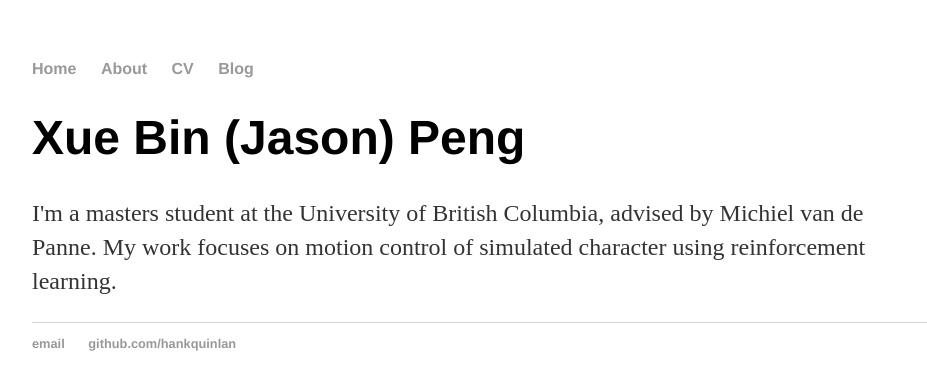
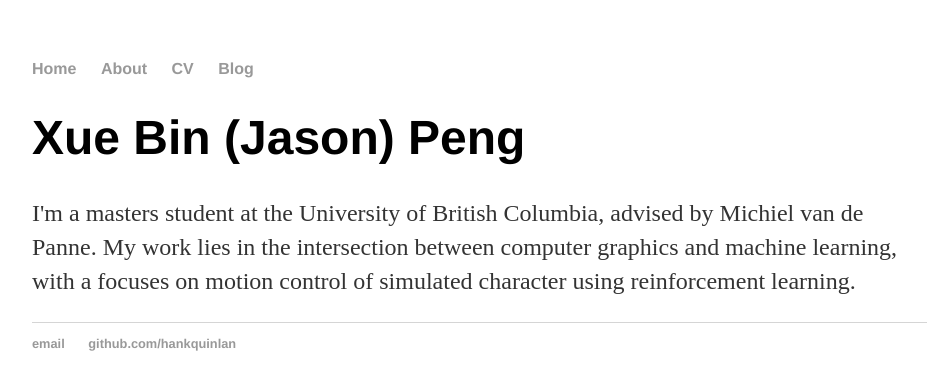
Before and after one commit to xbpeng/xbpeng.github.io, a Jekyll site: the page built from index.html, in a window 1280 px wide. Shown: the top 390 px of the page, without its empty margins (160-1087 px from the left). Built offline with Jekyll 4.4.1, drawn with Linux system fonts in a browser that asks for light colours.

Commit message:
Update index.html
update

```diff
--- a/index.html
+++ b/index.html
@@ -4,5 +4,5 @@ title: Xue Bin (Jason) Peng
 ---
 <div class="blurb">
 	<h1>Xue Bin (Jason) Peng</h1>
-	<p>I'm a masters student at the University of British Columbia, advised by Michiel van de Panne. My work focuses on motion control of simulated character using reinforcement learning.</a></p>
+	<p>I'm a masters student at the University of British Columbia, advised by Michiel van de Panne. My work lies in the intersection between computer graphics and machine learning, with a focuses on motion control of simulated character using reinforcement learning.</a></p>
 </div><!-- /.blurb -->
```
